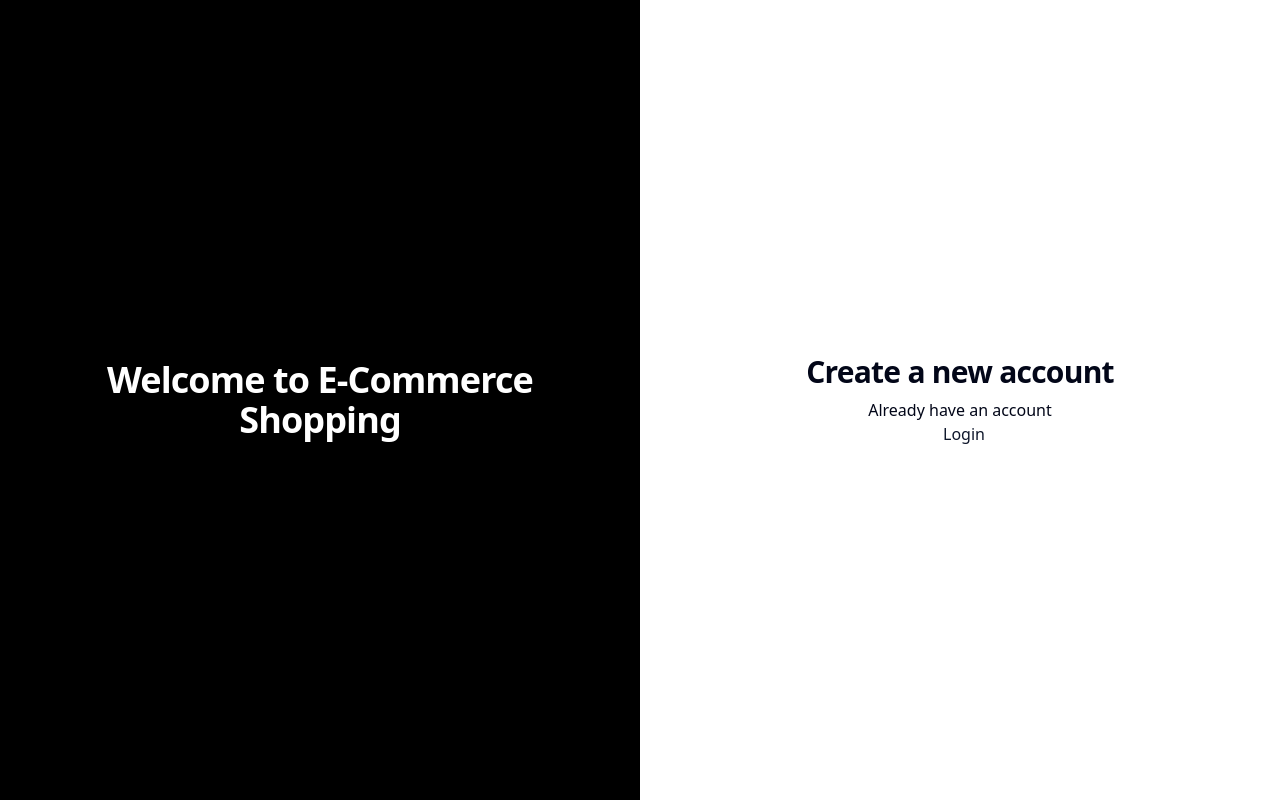
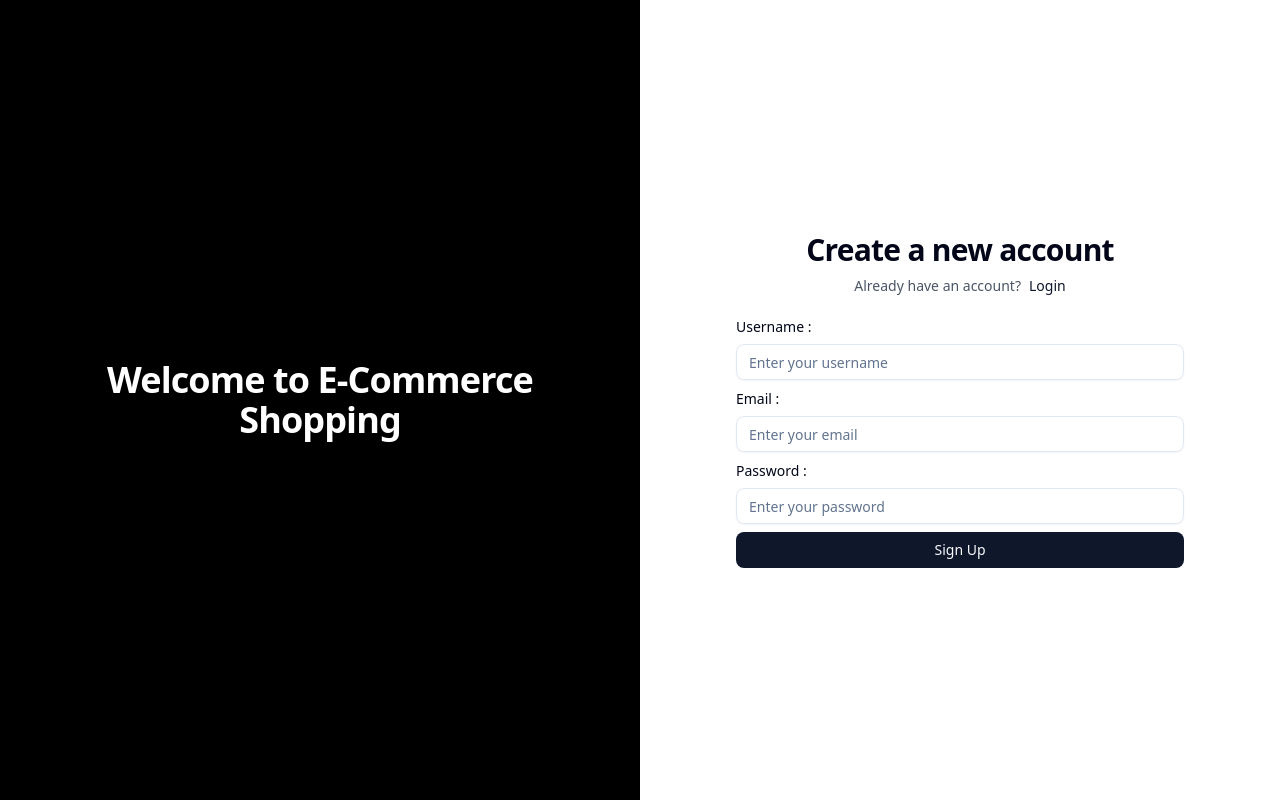
Before and after one commit to marckes04/E-Commerce-, a React (Vite) app in the folder Client/: page /auth/register in a window 1280 px wide. Built offline with nearby package versions, Linux system fonts and the light colour scheme.

Commit message:
Forms styles ended

```diff
--- a/Client/package.json
+++ b/Client/package.json
@@ -12,6 +12,7 @@
   "dependencies": {
     "@radix-ui/react-label": "^2.1.8",
     "@radix-ui/react-select": "^2.2.6",
+    "@radix-ui/react-slot": "^1.2.4",
     "@reduxjs/toolkit": "^2.11.2",
     "@tailwindcss/vite": "^4.1.18",
     "axios": "^1.13.2",
--- a/Client/src/components/common/form.jsx
+++ b/Client/src/components/common/form.jsx
@@ -7,7 +7,7 @@ import {
   SelectTrigger,
   SelectValue,
 } from "../ui/select";
-import { Textarea } from "../ui/textarea"; // Agregué Textarea por si lo usas
+import { Textarea } from "../ui/textarea";
 import { Button } from "../ui/button";
 
 function CommonForm({
@@ -43,7 +43,6 @@ function CommonForm({
 
       case "select":
         element = (
-          /* Aquí corregí la estructura: Usamos el componente Select de Shadcn, no <select> html */
           <Select
             onValueChange={(value) =>
               setFormData({
@@ -118,7 +117,6 @@ function CommonForm({
           </div>
         ))}
       </div>
-      {/* Botón de envío que faltaba */}
       <Button disabled={isBtnDisabled} type="submit" className="mt-2 w-full">
         {buttonText || "Submit"}
       </Button>
--- /dev/null
+++ b/Client/src/components/ui/button.jsx
@@ -0,0 +1,58 @@
+import * as React from "react"
+import { Slot } from "@radix-ui/react-slot"
+import { cva } from "class-variance-authority";
+
+import { cn } from "@/lib/utils"
+
+const buttonVariants = cva(
+  "inline-flex items-center justify-center gap-2 whitespace-nowrap rounded-md text-sm font-medium transition-all disabled:pointer-events-none disabled:opacity-50 [&_svg]:pointer-events-none [&_svg:not([class*='size-'])]:size-4 shrink-0 [&_svg]:shrink-0 outline-none focus-visible:border-ring focus-visible:ring-ring/50 focus-visible:ring-[3px] aria-invalid:ring-destructive/20 dark:aria-invalid:ring-destructive/40 aria-invalid:border-destructive",
+  {
+    variants: {
+      variant: {
+        default: "bg-primary text-primary-foreground hover:bg-primary/90",
+        destructive:
+          "bg-destructive text-white hover:bg-destructive/90 focus-visible:ring-destructive/20 dark:focus-visible:ring-destructive/40 dark:bg-destructive/60",
+        outline:
+          "border bg-background shadow-xs hover:bg-accent hover:text-accent-foreground dark:bg-input/30 dark:border-input dark:hover:bg-input/50",
+        secondary:
+          "bg-secondary text-secondary-foreground hover:bg-secondary/80",
+        ghost:
+          "hover:bg-accent hover:text-accent-foreground dark:hover:bg-accent/50",
+        link: "text-primary underline-offset-4 hover:underline",
+      },
+      size: {
+        default: "h-9 px-4 py-2 has-[>svg]:px-3",
+        sm: "h-8 rounded-md gap-1.5 px-3 has-[>svg]:px-2.5",
+        lg: "h-10 rounded-md px-6 has-[>svg]:px-4",
+        icon: "size-9",
+        "icon-sm": "size-8",
+        "icon-lg": "size-10",
+      },
+    },
+    defaultVariants: {
+      variant: "default",
+      size: "default",
+    },
+  }
+)
+
+function Button({
+  className,
+  variant = "default",
+  size = "default",
+  asChild = false,
+  ...props
+}) {
+  const Comp = asChild ? Slot : "button"
+
+  return (
+    <Comp
+      data-slot="button"
+      data-variant={variant}
+      data-size={size}
+      className={cn(buttonVariants({ variant, size, className }))}
+      {...props} />
+  );
+}
+
+export { Button, buttonVariants }
--- a/Client/src/pages/auth/login.jsx
+++ b/Client/src/pages/auth/login.jsx
@@ -1,10 +1,66 @@
+import CommonForm from "@/components/common/form";
+import { useState } from "react";
+import { Link } from "react-router-dom";
+
+// 1. DEFINIMOS LOS CAMPOS DEL LOGIN (Solo Email y Password)
+const loginFormControls = [
+  {
+    name: "email",
+    label: "Email",
+    placeholder: "Insert your email",
+    componentType: "input",
+    type: "email",
+  },
+  {
+    name: "password",
+    label: "Password",
+    placeholder: "Insert your password",
+    componentType: "input",
+    type: "password",
+  },
+];
+
+const initialState = {
+  email: "",
+  password: "",
+};
+
 function AuthLogin() {
-    return (
-        <div>
-            AuthLogin
-        </div>
+  const [formData, setFormData] = useState(initialState);
 
-     );
+  // 2. FUNCIÓN PARA MANEJAR EL ENVÍO (Login)
+  function onSubmit(event) {
+    event.preventDefault();
+    console.log("Datos del login:", formData);
+  }
+
+  return (
+    <div className="mx-auto w-full max-w-md space-y-6">
+      <div className="text-center">
+        <h1 className="text-3xl font-bold tracking-tight text-foreground">
+            Sign in to your account
+        </h1>
+        <p className="mt-2 text-sm text-gray-600">
+            Don't have an account?
+          <Link
+            className="font-medium ml-2 text-primary hover:underline"
+            to="/auth/register"
+          >
+            Sign up
+          </Link>
+        </p>
+      </div>
+
+      {/* 3. FORMULARIO REUTILIZABLE */}
+      <CommonForm
+        formControls={loginFormControls}
+        buttonText={"Register"}
+        formData={formData}
+        setFormData={setFormData}
+        onSubmit={onSubmit}
+      />
+    </div>
+  );
 }
 
 export default AuthLogin;
--- a/Client/src/pages/auth/register.jsx
+++ b/Client/src/pages/auth/register.jsx
@@ -1,17 +1,71 @@
-import { Link } from "react-router-dom"; // <--- ESTO FALTABA
+import CommonForm from "@/components/common/form";
+import { useState } from "react";
+import { Link } from "react-router-dom";
+
+// 1. DEFINIMOS LOS CAMPOS DEL FORMULARIO (ESTO FALTABA)
+const registerFormControls = [
+  {
+    name: "userName",
+    label: "Username :",
+    placeholder: "Enter your username",
+    componentType: "input",
+    type: "text",
+  },
+  {
+    name: "email",
+    label: "Email :",
+    placeholder: "Enter your email",
+    componentType: "input",
+    type: "email",
+  },
+  {
+    name: "password",
+    label: "Password :",
+    placeholder: "Enter your password",
+    componentType: "input",
+    type: "password",
+  },
+];
+
+const initialState = {
+  userName: "",
+  email: "",
+  password: "",
+};
 
 function AuthRegister() {
+  const [formData, setFormData] = useState(initialState);
+
+  // 2. FUNCIÓN PARA MANEJAR EL ENVÍO
+  function onSubmit(event) {
+
+  }
+
   return (
     <div className="mx-auto w-full max-w-md space-y-6">
       <div className="text-center">
-                <h1 className="text-3xl font-bold tracking-tight text-foreground">Create a new account</h1>
-                <p className="mt-2">Already have an account</p>
-
-                {/* Corregido: "font.me" -> "font-medium" y agregué color */}
-                <Link className="font-medium ml-2 text-primary hover:underline" to='/auth/login'>
+        <h1 className="text-3xl font-bold tracking-tight text-foreground">
+          Create a new account
+        </h1>
+        <p className="mt-2 text-sm text-gray-600">
+         Already have an account?
+          <Link
+            className="font-medium ml-2 text-primary hover:underline"
+            to="/auth/login"
+          >
             Login
           </Link>
+        </p>
       </div>
+
+      {/* 3. PASAMOS LAS PROPS NECESARIAS AL COMPONENTE */}
+      <CommonForm
+        formControls={registerFormControls}
+        buttonText={"Sign Up"}
+        formData={formData}
+        setFormData={setFormData}
+        onSubmit={onSubmit}
+      />
     </div>
   );
 }
```
Also changed, not shown: 1 other file (tests, documents, lock files or other folders). Lines whose indentation alone changed are shown as unchanged.
